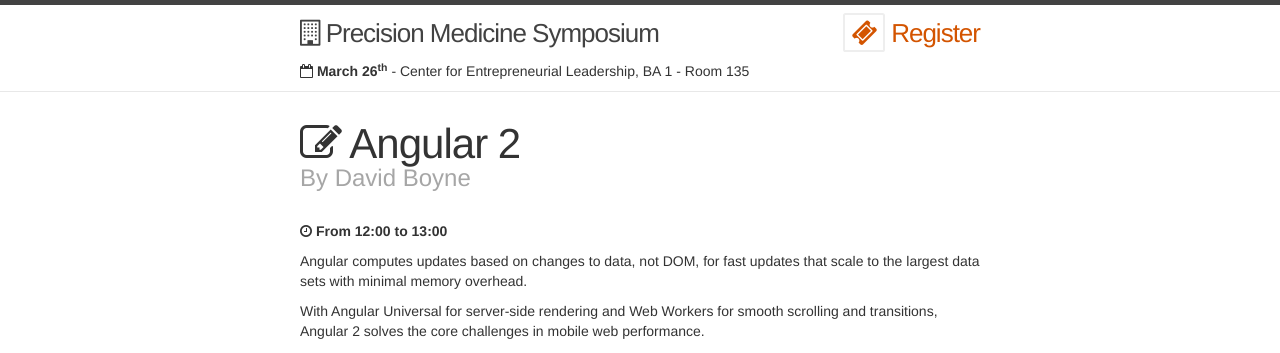
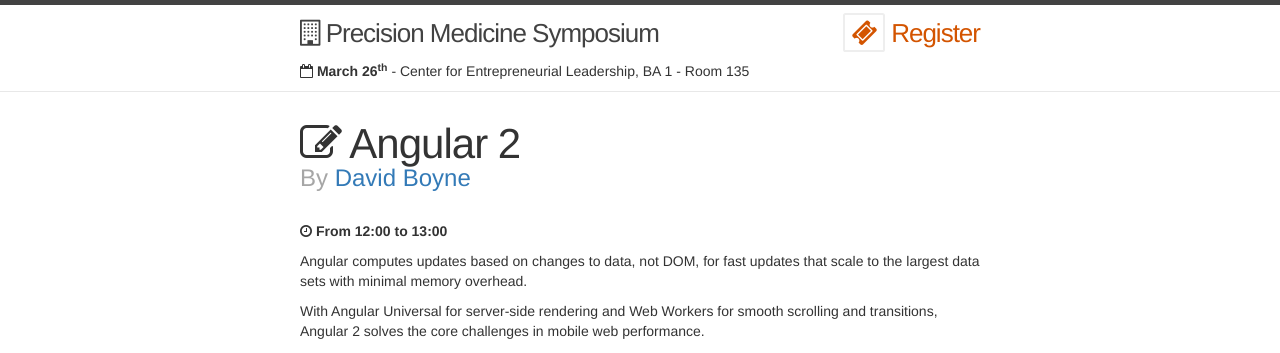
Before and after one commit to dhillonv10/pmi, a Jekyll site: the page built from _posts/2016-03-10-angular-2.md, in a window 1280 px wide. Shown: the top 353 px of the page. Built offline with Jekyll 4.4.1, drawn with Linux system fonts in a browser that asks for light colours; nearby versions of some CDN libraries.

```diff
--- a/_layouts/post.html
+++ b/_layouts/post.html
@@ -9,7 +9,7 @@
   <header class="post-header">
     <h2 class="post-title" itemprop="name headline"><i class="fa fa-pencil-square-o"></i> {{ page.title }}</h2>
 
-    <h3 class="post-organisers-name">By <a href="{{organiser.linkedin}}"></a>{{organiser.name}}</h3>
+    <h3 class="post-organisers-name">By <a href="{{organiser.linkedin}}">{{organiser.name}}</a></h3>
   </header>
 
     <div class="post-content" itemprop="articleBody">
```
